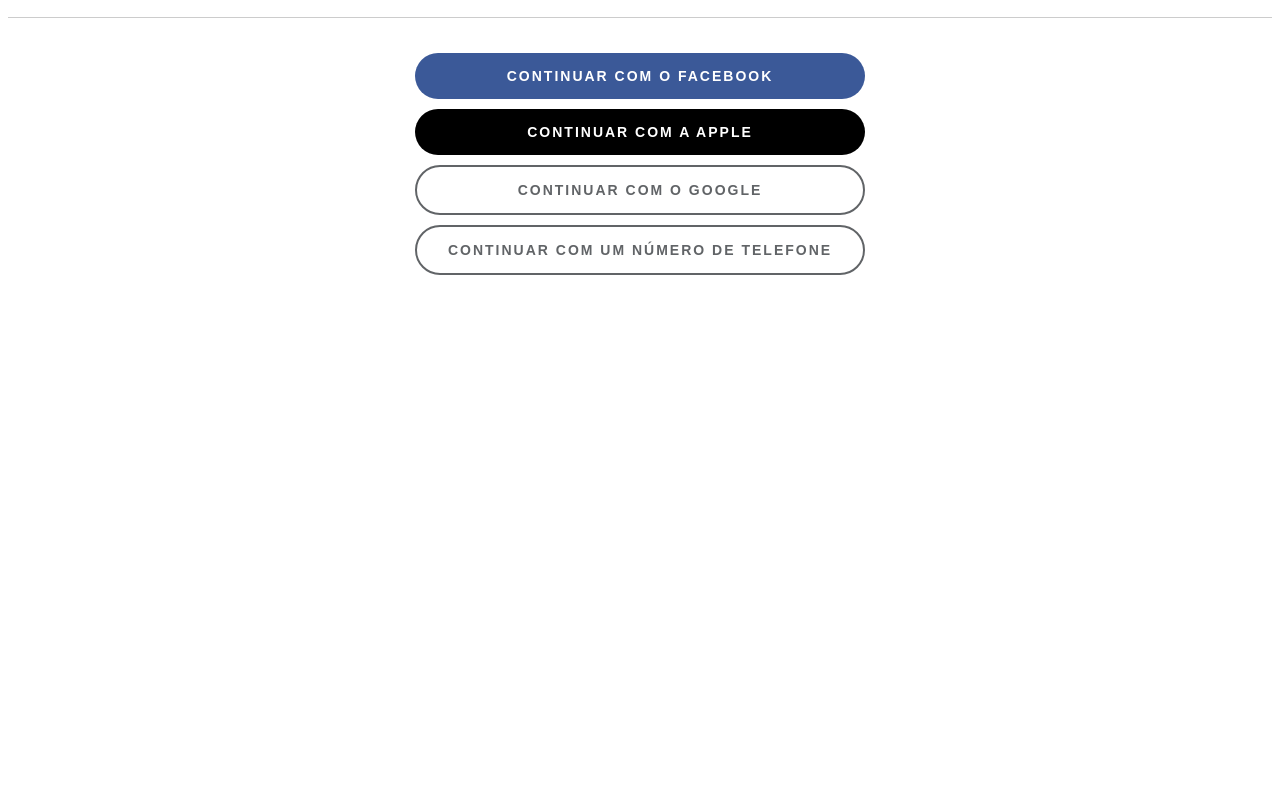
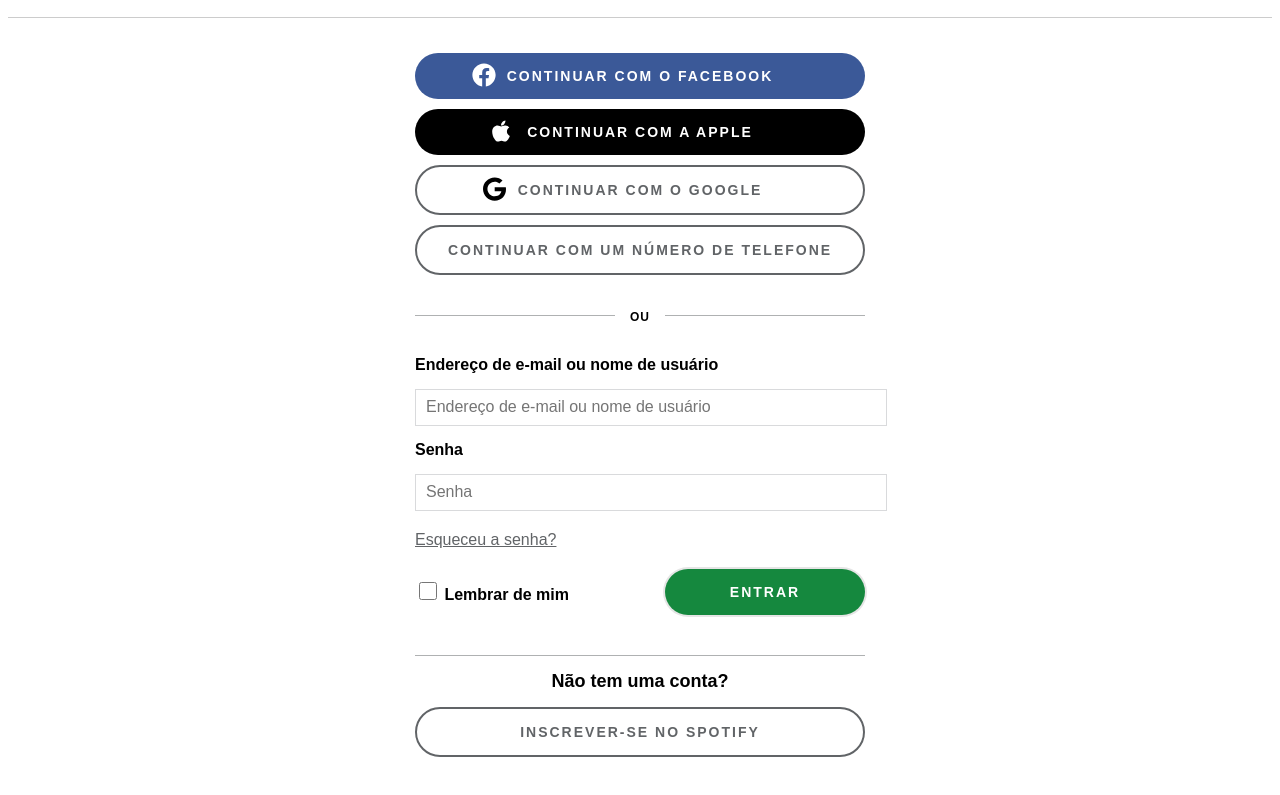
Before and after one commit to EduardoSousa01/login-page-spotify, a plain HTML site: page index.html in a window 1280 px wide. Shown: the part 91-886 px from the top of the page. Before the commit the page ends 800 px from the top, so only its background shows below. Drawn offline with Linux system fonts and the light colour scheme.

Commit message:
projeto de recriação do login do spotify

```diff
--- a/index.html
+++ b/index.html
@@ -1,48 +1,77 @@
 <!DOCTYPE html>
 <html lang="pt-br">
   <head>
-    <meta charset="UTF-8">
-    <meta http-equiv="X-UA-Compatible" content="IE=edge">
-    <meta name="viewport" content="width=device-width, initial-scale=1.0">
+    <meta charset="UTF-8" />
+    <meta http-equiv="X-UA-Compatible" content="IE=edge" />
+    <meta name="viewport" content="width=device-width, initial-scale=1.0" />
     <title>Login</title>
-    <link rel="stylesheet" href="style.css">
+    <link rel="stylesheet" href="style.css" />
   </head>
   <body>
-
     <header class="header-logo">
       <div class="imagem-logo-png container">
-        <img src="n1/imagens/Spotify_Logo_RGB_Black.png"  alt="">
+        <img src="n1/imagens/Spotify_Logo_RGB_Black.png" alt="" />
       </div>
     </header>
 
     <div class="login-tela-total container">
+      <div class="conteudo-geral">
+        <div class="btns">
+          <button class="btn-fcb">CONTINUAR COM O FACEBOOK</button>
 
-        <div class="conteudo-geral">
+          <button class="btn-apple">CONTINUAR COM A APPLE</button>
 
-        <div class="btns">
-
-        <button class="btn-fcb">
-            CONTINUAR COM O FACEBOOK
-        </button>
-
-        <button class="btn-apple">
-            CONTINUAR COM A APPLE
-        </button>
-
-        <button class="btn-google">
-            CONTINUAR COM O GOOGLE
-        </button>
+          <button class="btn-google">CONTINUAR COM O GOOGLE</button>
 
           <button class="btn-telefone">
             CONTINUAR COM UM NÚMERO DE TELEFONE
           </button>
-
+        </div>
+        <div class="separador-do-ou">
+          <div class="separador">
+            <strong class="ou">ou</strong>
+          </div>
         </div>
 
+        <form class="form" action="post">
+            <label for="email">Endereço de e-mail ou nome de usuário</label>
+            <input type="email" name="email" placeholder="Endereço de e-mail ou nome de usuário">
+            <label for="senha">Senha</label>
+            <input type="password" name="senha" placeholder="Senha">
+
+            <div class="esqueceu-a-senha"><a href="#">Esqueceu a senha?</a></div>
+            <div class="remember-login">
+                <div class="lgn">
+                    <label for="checkbox">
+                        <input class="check" type ="checkbox" name="lembrar-de-mim" id="check">
+                        Lembrar de mim
+                </label>
                 </div>
+                <div class="lgn">
+                    <button class="button">
+                        Entrar
 
+                    </button>
                 </div>
 
 
+
+            </div>
+        </form>
+        <div class="separador-do-ou">
+            <div class="separador">
+
+
+      </div>
+      <div class="nao-tem-conta">
+          <h2>Não tem uma conta?
+
+        </h2>
+        <button class="btn-spty">INSCREVER-SE NO SPOTIFY</button>
+      </div>
+
+
+
+    </div>
   </body>
 </html>
--- a/style.css
+++ b/style.css
@@ -1,86 +1,238 @@
-body{
-    font-family: Georgia, 'Times New Roman', Times, serif;
+body {
+  font-family: Arial, Helvetica, sans-serif;
+  box-sizing: border-box;
+}
+a {
+  text-decoration: none;
 }
 
-.container{
+.container {
   max-width: 960px;
   margin: 0 auto;
 }
 
-img{
+img {
   max-width: 100%;
   display: block;
 }
-.imagem-logo-png img{
+.imagem-logo-png img {
   width: 200px;
   margin: 0 auto;
   text-align: center;
+  cursor: pointer;
 }
 
-.imagem-logo-png{
+.imagem-logo-png {
   margin: 0 auto;
 }
 
-.header-logo{
+.header-logo {
   padding: 20px 0px;
   border-bottom: 1px solid rgba(0, 0, 0, 0.2);
 }
 
-.conteudo-geral{
+.conteudo-geral {
   width: 450px;
   margin: 0 auto;
 }
 
-.btns button{
+.btns button {
   width: 100%;
   border-radius: 500px;
-    padding: 15px ;
+  padding: 15px;
   letter-spacing: 2px;
   outline: none;
   border: none;
   font-weight: bold;
   font-size: 14px;
   transition: 0.4s;
-
 }
 
-.btns button + button{
+.btns button + button {
   margin-top: 10px;
 }
 
-.login-tela-total{
+.login-tela-total {
   margin-top: 35px;
 }
 
-.btn-fcb{
+.btn-fcb {
   color: #fff;
   background-color: #3b5998;
   transition: 0.4s;
+  position: relative;
 }
-
-.btn-fcb:hover{
+.btn-fcb::before {
+  content: "";
+  background-image: url("n1/imagens/facebook-brands.svg");
+  width: 24px;
+  height: 24px;
+  position: absolute;
+  margin-left: -35px;
+  top: 10px;
+}
+.btn-fcb:hover {
   cursor: pointer;
   opacity: 0.9;
 }
 
-.btn-apple{
+.btn-apple {
   background-color: #000;
   color: #fff;
+  position: relative;
 }
 
-.btn-apple:hover{
+.btn-apple::before {
+  content: "";
+  background-image: url("n1/imagens/apple-brands.svg");
+  background-repeat: no-repeat;
+  width: 24px;
+  height: 24px;
+  position: absolute;
+  margin-left: -35px;
+  top: 10px;
+}
+
+.btn-apple:hover {
   cursor: pointer;
   opacity: 0.8;
 }
 
-.btn-google, .btn-telefone{
+.btn-google,
+.btn-telefone {
   background-color: #fff;
   color: #616467;
   border: 2px solid #616467 !important;
+  position: relative;
 }
-
-.btn-google:hover, .btn-telefone:hover{
+.btn-google::before {
+  content: "";
+  background-image: url("n1/imagens/google-brands.svg");
+  background-repeat: no-repeat;
+  width: 24px;
+  height: 24px;
+  position: absolute;
+  margin-left: -35px;
+  top: 10px;
+}
+.btn-google:hover,
+.btn-telefone:hover {
   background-color: #616467;
   color: #fff;
   cursor: pointer;
 }
+
+.separador-do-ou {
+  margin: 40px auto;
+}
+
+.separador {
+  height: 1px;
+  background-color: rgba(97, 100, 103, 0.5);
+  position: relative;
+  text-align: center;
+  line-height: 1px;
+}
+
+.ou {
+  text-transform: uppercase;
+  font-size: 12px;
+  padding: 0 15px;
+  background-color: #fff;
+  letter-spacing: 1px;
+}
+
+.form > label,
+.form > input {
+  display: block;
+}
+
+.form label {
+  margin: 15px 0;
+  font-weight: bold;
+}
+
+.form > input {
+  width: 100%;
+  padding: 10px;
+  border: 1px solid #d9dadc;
+  outline: none;
+  transition: 0.5s;
+}
+.form input::placeholder {
+  font-size: 16px;
+}
+.form input:focus {
+  border-color: #919496;
+}
+.form a {
+  color: #616467;
+  text-decoration-line: underline;
+}
+.form a:hover {
+  color: #15883e;
+}
+.esqueceu-a-senha {
+  width: 100%;
+  margin: 20px 0;
+}
+input[type="checkbox"].check:checked {
+  background-color: #15883e;
+  color: #616467;
+  box-shadow: none;
+}
+.remember-login {
+  width: 100%;
+  display: flex;
+  justify-content: space-between;
+  align-items: center;
+}
+.lgn {
+  display: inline-block;
+}
+.button {
+  width: 200px;
+  padding: 15px 0;
+  border-radius: 500px;
+  border: none;
+  background-color: #15883e;
+  color: #fff;
+  font-size: 14px;
+  letter-spacing: 2px;
+  text-transform: uppercase;
+  font-weight: bold;
+  cursor: pointer;
+  box-shadow: rgba(0, 0, 0, 0.1) 0px 0px 0px 2px;
+}
+.button:hover {
+  opacity: 0.8;
+}
+
+.btn-spty {
+  background-color: #fff;
+  color: #616467;
+  border: 2px solid #616467 !important;
+  cursor: pointer;
+  width: 100%;
+  border-radius: 500px;
+  padding: 15px;
+  letter-spacing: 2px;
+  outline: none;
+  font-weight: bold;
+  font-size: 14px;
+  transition: 0.4s;
+}
+
+.btn-spty:hover {
+  background-color: #616467;
+  color: #fff;
+  cursor: pointer;
+}
+.nao-tem-conta h2 {
+  font-size: 18px;
+  text-align: center;
+}
+#check {
+  width: 18px;
+  height: 18px;
+}
```
Also changed, not shown: n1/imagens/apple-brands.svg (added), n1/imagens/facebook-brands.svg (added), n1/imagens/google-brands.svg (added). Lines whose indentation alone changed are shown as unchanged.
